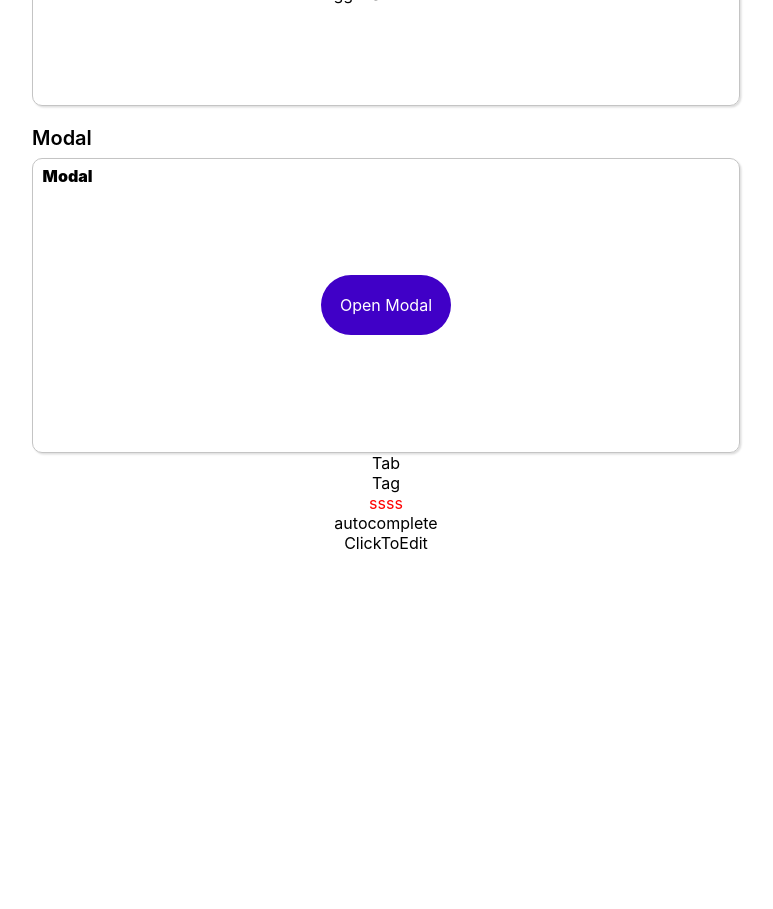
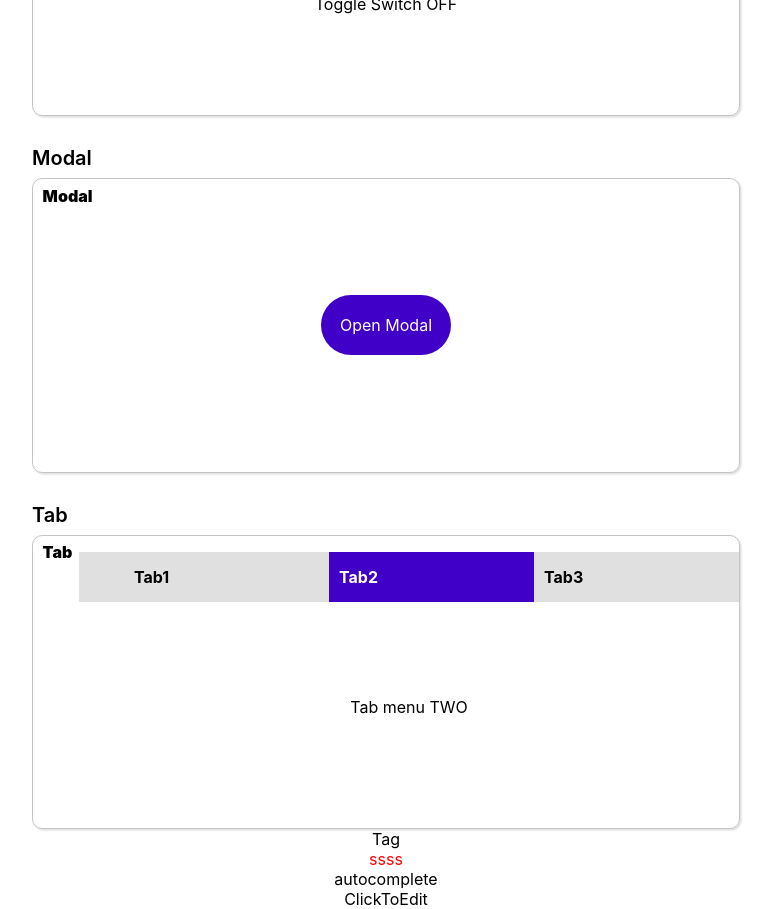
Before and after one commit to hinyc/wanted_pre_onboarding, a React (Create React App) app in the folder custom-component/: page / in a window 1280 px wide. Shown: the part 240-1149 px from the top of the page, without its empty margins (254-1027 px from the left). Before the commit the page ends 800 px from the top, so only its background shows below. Built offline with nearby package versions, Linux system fonts and the light colour scheme.

Commit message:
[Feat] Tab component 생성, subTitle margint-top 30px로 수정

```diff
--- a/custom-component/src/component/Common.js
+++ b/custom-component/src/component/Common.js
@@ -18,7 +18,7 @@ export const SubTitle = styled.div`
   height: 32px;
   font-weight: 600;
   font-size: 1.25em;
-  margin-top: 20px;
+  margin-top: 30px;
 `;
 export const SmallTitle = styled.div`
   width: 708px;
--- a/custom-component/src/component/Tab.js
+++ b/custom-component/src/component/Tab.js
@@ -1,7 +1,82 @@
+import { useState } from 'react';
+import styled from 'styled-components';
+import { Container, SmallTitle, SubTitle } from './Common';
+
+const TabContainer = styled.div`
+  right: 0px;
+  width: 660px;
+  height: 260px;
+  position: absolute;
+`;
+
+const TabSelectorList = styled.div`
+  background-color: #e0e0e0;
+  width: 660px;
+  height: 50px;
+  display: flex;
+  justify-content: flex-end;
+`;
+
+const TabSelector = styled.div`
+  background-color: ${({ idx, select }) => (idx === select ? '#4000c7' : null)};
+  color: ${({ idx, select }) => (idx === select ? '#ffffff' : null)};
+  width: 205px;
+  height: 50px;
+  font-weight: 700;
+  line-height: 50px;
+  padding-left: 10px;
+  :hover {
+    cursor: pointer;
+  }
+`;
+
+const ViewMenu = styled.div`
+  height: 210px;
+  display: flex;
+  flex-direction: column;
+  justify-content: center;
+  align-items: center;
+`;
+
+const tabs = [
+  { tab: 'Tab1', menu: 'ONE' },
+  { tab: 'Tab2', menu: 'TWO' },
+  { tab: 'Tab3', menu: 'THREE' },
+];
+
 export default function Tab() {
+  const [select, setSelect] = useState(1);
+
+  const selectHandler = (number) => {
+    setSelect(number);
+  };
+  console.log(select);
   return (
     <>
-      <div>Tab</div>
+      <SubTitle>Tab</SubTitle>
+
+      <Container>
+        <SmallTitle>Tab</SmallTitle>
+        <TabContainer>
+          <TabSelectorList>
+            {tabs.map((el, idx) => (
+              <TabSelector
+                key={idx}
+                idx={idx}
+                select={select}
+                onClick={() => {
+                  selectHandler(idx);
+                }}
+              >
+                {el.tab}
+              </TabSelector>
+            ))}
+          </TabSelectorList>
+          <ViewMenu>
+            <div>{`Tab menu ${tabs[select].menu}`}</div>
+          </ViewMenu>
+        </TabContainer>
+      </Container>
     </>
   );
 }
```
